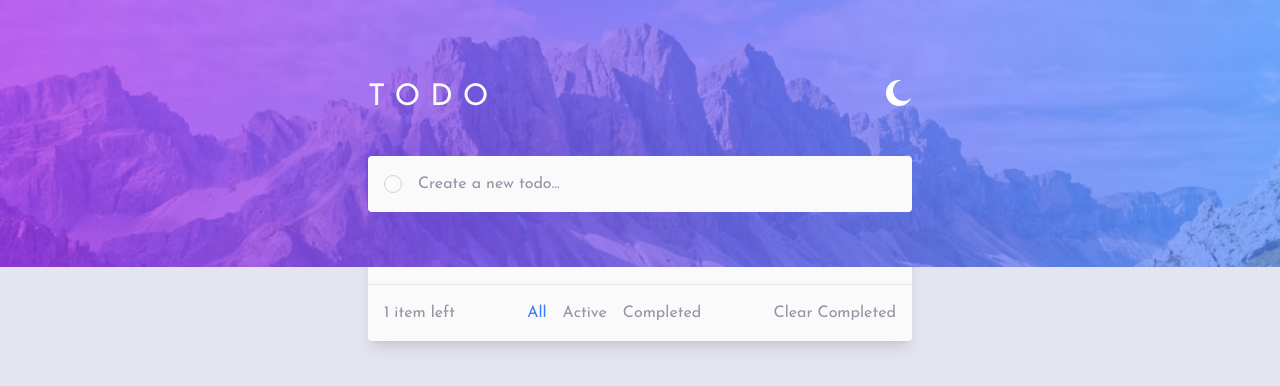
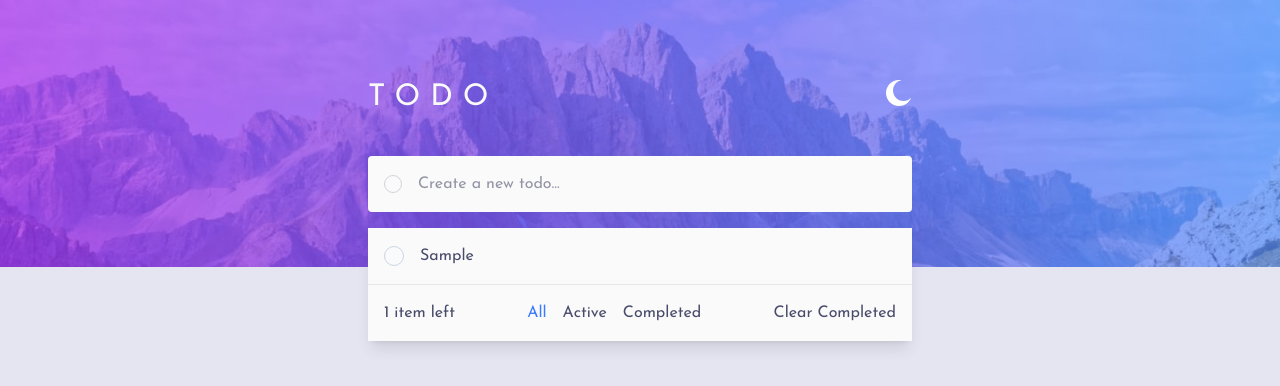
Before and after one commit to FrontendBy-GJ/todo-app, a React (Vite) app: page / in a window 1280 px wide. Both pictures are taken after typing "Sample" into the empty fields and a click on the button 393 px from the left and 184 px from the top of the page. Shown: the top 386 px of the page. Built offline with nearby package versions, Linux system fonts and the light colour scheme.

Commit message:
add animation

```diff
--- a/src/App.jsx
+++ b/src/App.jsx
@@ -3,6 +3,7 @@ import Todo from './components/Todo';
 import FilterButtons from './components/FilterButtons';
 import Input from './components/Input';
 import Header from './components/Header';
+import { AnimatePresence, motion } from 'framer-motion';
 
 const App = () => {
   const [todos, setTodos] = useState(() => {
@@ -85,7 +86,7 @@ const App = () => {
   };
 
   return (
-    <section
+    <div
       className={`flex flex-col min-h-screen transition-colors ${
         darkMode ? 'bg-darkTheme-500' : 'bg-lightTheme-100'
       }`}
@@ -93,7 +94,7 @@ const App = () => {
       <Header darkMode={darkMode} toggleTheme={toggleTheme} />
 
       <main>
-        <section className="max-w-md mx-auto px-4 font-josefin xl:max-w-xl">
+        <section className="max-w-md mx-auto px-4 font-josefin xl:max-w-xl overflow-hidden">
           <Input
             task={task}
             handleSubmit={handleSubmit}
@@ -101,11 +102,40 @@ const App = () => {
             darkMode={darkMode}
           />
 
-          <ul
-            className={`relative rounded mt-4 mb-5 shadow-lg ${
-              darkMode ? 'bg-darkTheme-400' : 'bg-lightTheme-50'
+          {todos.length === 0 ? (
+            <motion.div
+              initial={{
+                y: '100%',
+                opacity: 0,
+              }}
+              animate={{ y: 0, opacity: 1 }}
+              transition={{
+                type: 'spring',
+                bounce: 0.1,
+                duration: 0.3,
+              }}
+              className={`absolute inset-0 flex items-center justify-center`}
+            >
+              <span
+                className={`${
+                  darkMode ? 'text-darkTheme-100' : 'text-lightTheme-300'
                 }`}
               >
+                Add new todo!
+              </span>
+            </motion.div>
+          ) : (
+            <motion.ul
+              initial={{ y: '100%', scale: 0 }}
+              animate={{ y: 0, scale: 1 }}
+              transition={{
+                type: 'spring',
+                bounce: 0.1,
+                duration: 0.3,
+              }}
+              className={`z-50 relative rounded mt-4 mb-5 shadow-lg`}
+            >
+              <AnimatePresence initial={false}>
                 {todos.filter(FILTER_MAP[filter]).map((todo) => (
                   <Todo
                     key={todo.id}
@@ -115,12 +145,19 @@ const App = () => {
                     darkMode={darkMode}
                   />
                 ))}
+              </AnimatePresence>
 
-            {todos.length !== 0 ? (
-              <li className="p-4 text-lightTheme-300 flex justify-between text-sm md:text-base">
+              {todos.length !== 0 && (
+                <li
+                  className={`p-4 flex justify-between text-sm md:text-base ${
+                    darkMode
+                      ? 'bg-darkTheme-400 border-darkTheme-300 text-darkTheme-50'
+                      : 'bg-lightTheme-50 text-lightTheme-400'
+                  }`}
+                >
                   <span>
-                  {completed.length} {completed.length !== 1 ? 'items' : 'item'}{' '}
-                  left
+                    {completed.length}{' '}
+                    {completed.length !== 1 ? 'items' : 'item'} left
                   </span>
                   <span className="hidden xl:inline space-x-4">
                     {FILTER_NAMES.map((name) => (
@@ -140,16 +177,13 @@ const App = () => {
                     Clear Completed
                   </button>
                 </li>
-            ) : (
-              <li className="py-4 px-4 text-lightTheme-300 flex justify-between">
-                Add new todo!
-              </li>
               )}
-          </ul>
+            </motion.ul>
+          )}
 
           {todos.length !== 0 && (
             <div
-              className={`flex items-center justify-center p-4  rounded space-x-4  font-bold mb-10 xl:hidden relative ${
+              className={`flex items-center justify-center p-4  rounded space-x-4  font-bold mb-10 xl:hidden relative z-50 ${
                 darkMode
                   ? 'bg-darkTheme-400 text-darkTheme-100'
                   : 'bg-lightTheme-50 text-lightTheme-300'
@@ -168,7 +202,7 @@ const App = () => {
           )}
         </section>
       </main>
-    </section>
+    </div>
   );
 };
 
--- a/src/components/Todo.jsx
+++ b/src/components/Todo.jsx
@@ -1,14 +1,35 @@
 import React from 'react';
 import { CheckIcon, CrossIcon } from '../icons';
+import { motion } from 'framer-motion';
 
 const Todo = ({ todos, handleToggle, handleDelete, darkMode }) => {
   return (
-    <li
+    <motion.li
+      initial={{ x: '100vw', opacity: 1 }}
+      exit={{
+        x: '-100vw',
+        opacity: 0,
+      }}
+      animate={{
+        x: 0,
+        opacity: 1,
+        transition: {
+          type: 'spring',
+          bounce: 0.2,
+          duration: 0.3,
+        },
+      }}
+      transition={{
+        duration: 0.3,
+        ease: 'easeOut',
+        type: 'spring',
+        bounce: 0.3,
+      }}
       key={todos.id}
       className={`border-b last:border-none flex justify-between items-center p-4 gap-2 md:gap-4 transition-colors duration-300  ${
         darkMode
-          ? 'border-darkTheme-300 text-darkTheme-50'
-          : 'text-lightTheme-400'
+          ? 'bg-darkTheme-400 border-darkTheme-300 text-darkTheme-50'
+          : 'bg-lightTheme-50 text-lightTheme-400'
       }`}
     >
       <span className="relative flex justify-center text-lightTheme-50">
@@ -47,7 +68,7 @@ const Todo = ({ todos, handleToggle, handleDelete, darkMode }) => {
           darkMode ? 'text-darkTheme-200' : 'text-lightTheme-300'
         }`}
       />
-    </li>
+    </motion.li>
   );
 };
 
```
Lines whose indentation alone changed are shown as unchanged.
